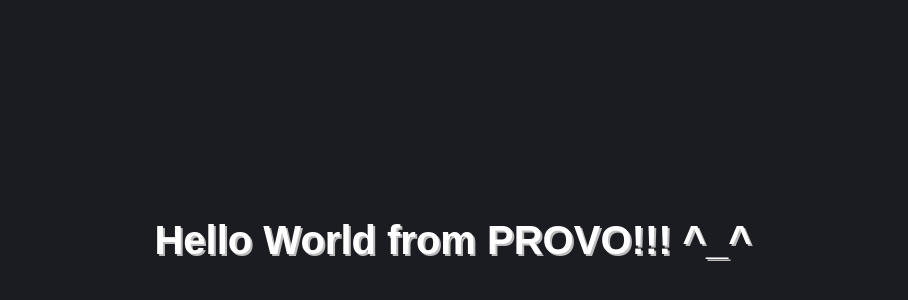
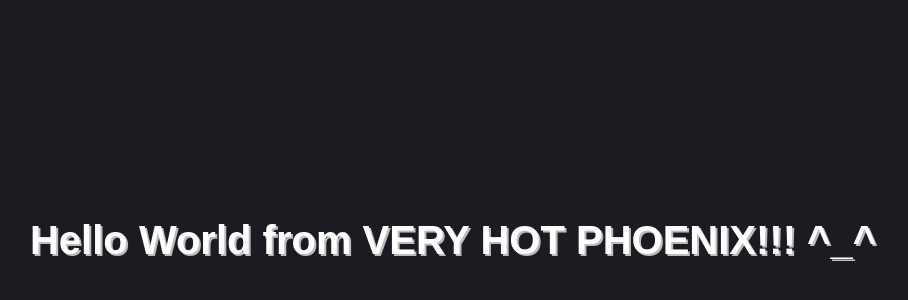
Before and after one commit to rak-phillip/nginx-hello-world, a plain HTML site: page index.html in a window 1280 px wide. Shown: the part 160-460 px from the top of the page, without its empty margins (187-1095 px from the left). Drawn offline with Linux system fonts and the light colour scheme.

Commit message:
Update index.html for demo
Signed-off-by: Phillip Rak <rak.phillip@gmail.com>

```diff
--- a/index.html
+++ b/index.html
@@ -19,6 +19,6 @@
     </style>
 </head>
 <body>
-    <h1>Hello World from PROVO!!! ^_^</h1>
+    <h1>Hello World from VERY HOT PHOENIX!!! ^_^</h1>
 </body>
 </html>
```
